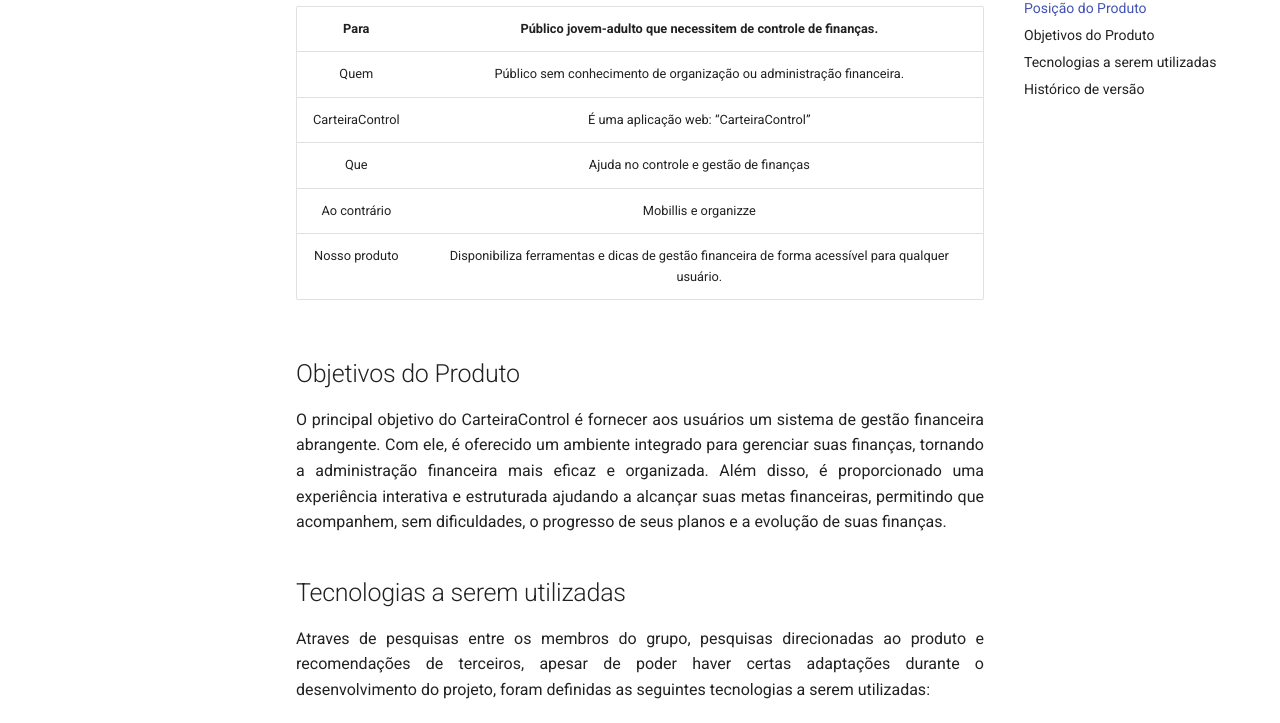
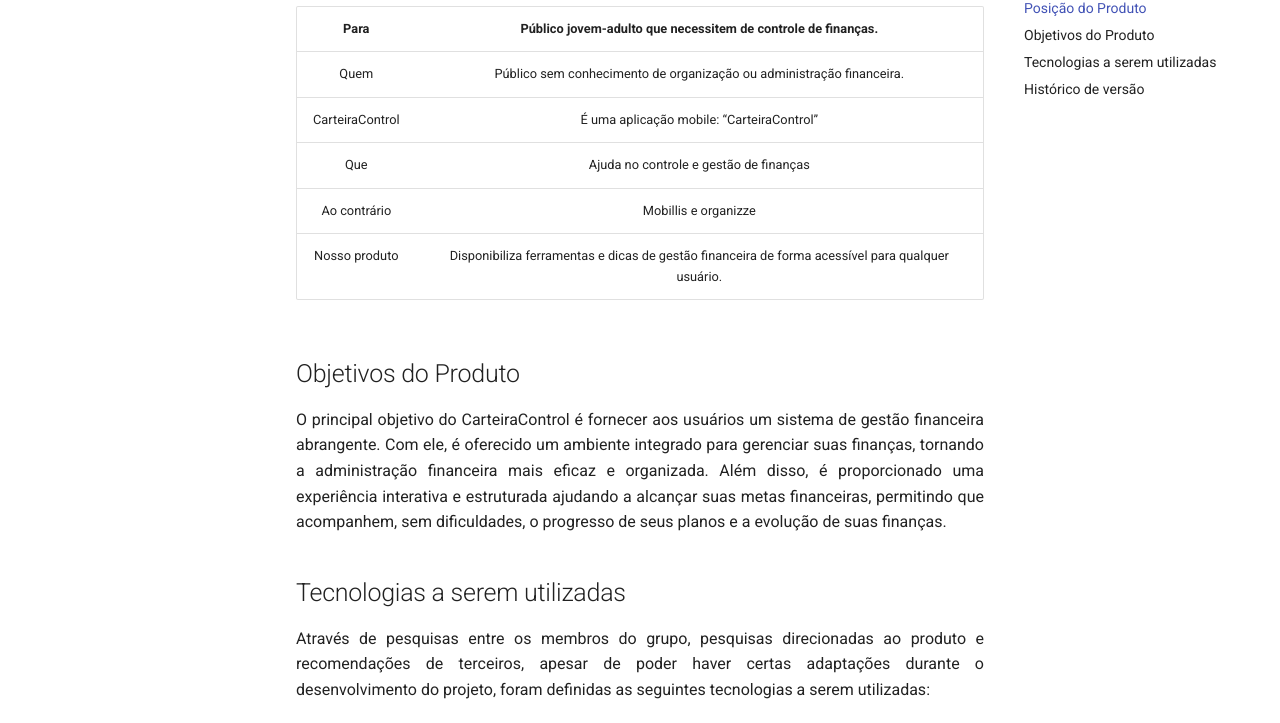
Before and after one commit to mdsreq-fga-unb/2023.2-CarteiraControl, an MkDocs documentation site: the page built from docs/VisaoProduto.md, in a window 1280 px wide and 1400 px high, scrolled down 801 px. Shown: the part 148-871 px from the top of the window. Built offline with MkDocs 1.6.1 and Material for MkDocs 9.7.7, drawn with Linux system fonts in a browser that asks for light colours.

Commit message:
Correção da visão do Produto

```diff
--- a/docs/VisaoProduto.md
+++ b/docs/VisaoProduto.md
@@ -13,7 +13,7 @@
 |     Para      |                          **Público jovem-adulto que necessitem de controle de finanças.**                                                                             |
 | :-----------: | :-------------------------------------------------------------------------------------------------------------------------------------------------------------------: |
 |     Quem      |                                                     Público sem conhecimento de organização ou administração financeira.                                              |
-| CarteiraControl |                                      É uma aplicação web: “CarteiraControl”                                                                                          |
+| CarteiraControl |                                      É uma aplicação mobile: “CarteiraControl”                                                                                          |
 |      Que      |                                            Ajuda no controle e gestão de finanças                                                                                     |
 | Ao contrário  |                                Mobillis e organizze                                                                                                                   |
 | Nosso produto |        Disponibiliza ferramentas e dicas de gestão financeira de forma acessível para qualquer usuário.                                                               |
@@ -25,7 +25,7 @@
 
 ## Tecnologias a serem utilizadas
 
-<p align = "justify" > Atraves de pesquisas entre os membros do grupo, pesquisas direcionadas ao produto e recomendações de terceiros, apesar de poder haver certas adaptações durante o desenvolvimento do projeto, foram definidas as seguintes tecnologias a serem utilizadas: </p>
+<p align = "justify" > Através de pesquisas entre os membros do grupo, pesquisas direcionadas ao produto e recomendações de terceiros, apesar de poder haver certas adaptações durante o desenvolvimento do projeto, foram definidas as seguintes tecnologias a serem utilizadas: </p>
 
 - Comunicação : Whatsapp, Discord e Teams.
 - Documentação: Mkdocs, Gitpages e Github.
```
